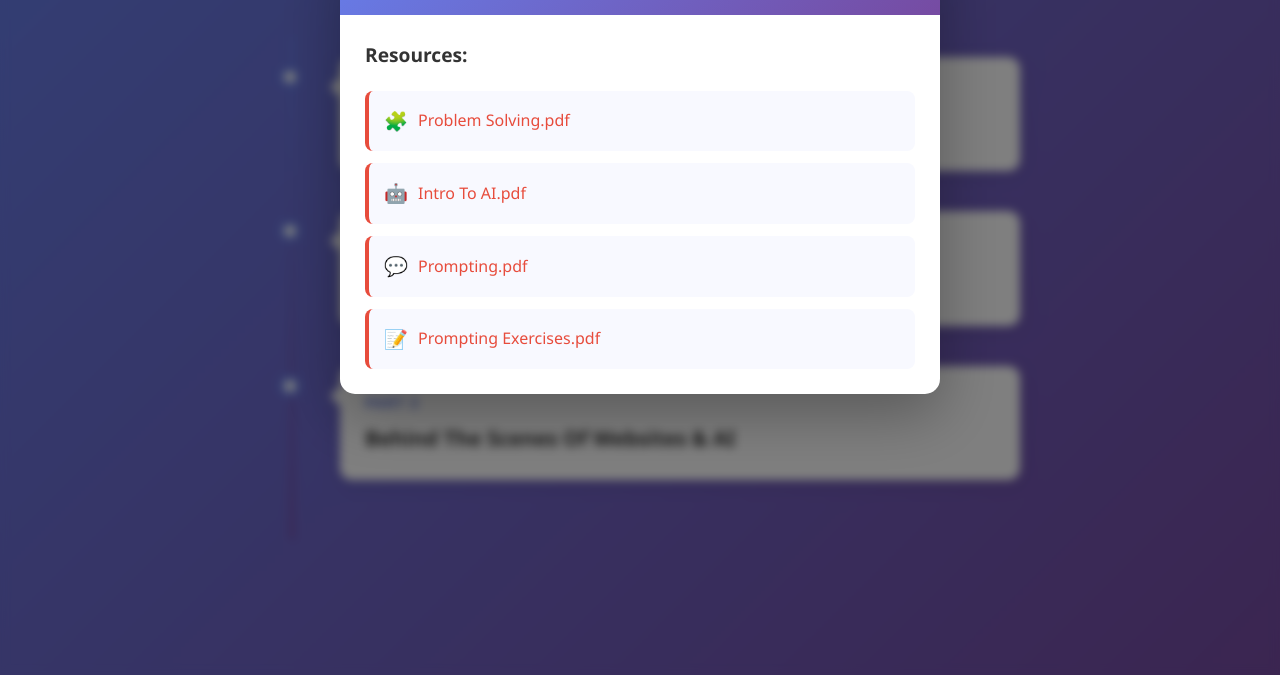
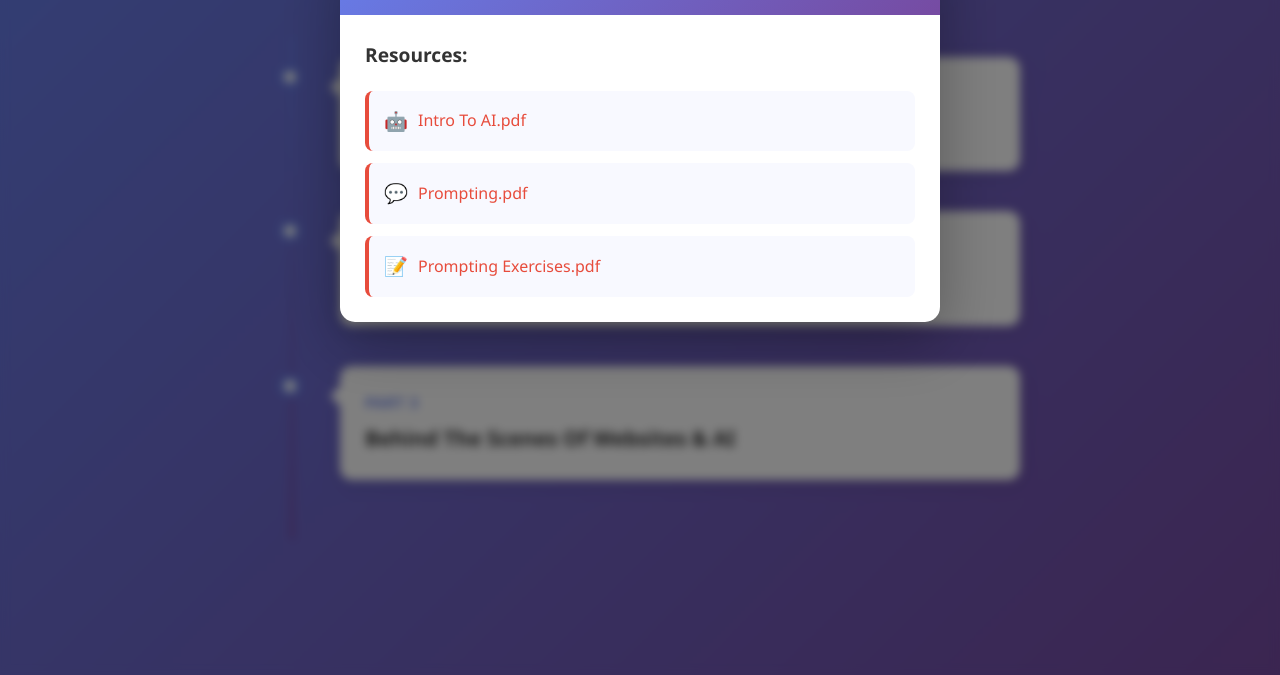
Before and after one commit to HalaAbuShalbak/VCLR, a plain HTML site: page index.html in a window 1280 px wide. Both pictures are taken after a click on the element "Solve It Smartly". Shown: the part 125-800 px from the top of the page. Drawn offline with Linux system fonts and the light colour scheme.

Commit message:
switch part 1 and 2 , fix the card overflow

```diff
--- a/index.html
+++ b/index.html
@@ -15,28 +15,28 @@
       </header>
 
       <div class="timeline">
-        <!-- Week 1 Day 1 -->
+
+
+        <!-- Week 1 Day 2 -->
         <div class="timeline-item">
           <div class="timeline-marker"></div>
           <div class="timeline-content">
             <div class="date">Part 1</div>
+            <h3 class="session-title" data-session="week1-day2-1">
+              Solve It Smartly
+            </h3>
+          </div>
+        </div>
+   <!-- Week 1 Day 1 -->
+        <div class="timeline-item">
+          <div class="timeline-marker"></div>
+          <div class="timeline-content">
+            <div class="date">Part 2</div>
             <h3 class="session-title" data-session="week1-day1-1">
               Think as coder
             </h3>
           </div>
         </div>
-
-        <!-- Week 1 Day 2 -->
-        <div class="timeline-item">
-          <div class="timeline-marker"></div>
-          <div class="timeline-content">
-            <div class="date">Part 2</div>
-            <h3 class="session-title" data-session="week1-day2-1">
-              Solve It Smartly
-            </h3>
-          </div>
-        </div>
-
         <!-- Week 1 Day 3 -->
         <div class="timeline-item">
           <div class="timeline-marker"></div>
--- a/script.js
+++ b/script.js
@@ -33,12 +33,12 @@ const sessionResources = {
   "week1-day2-1": {
     title: "Solve It Smartly",
     resources: [
-      {
-        type: "pdf",
-        name: "Problem Solving.pdf",
-        url: "assets/Problem Solving.pdf",
-        icon: "🧩",
-      },
+      // {
+      //   type: "pdf",
+      //   name: "Problem Solving.pdf",
+      //   url: "assets/Problem Solving.pdf",
+      //   icon: "🧩",
+      // },
       // {
       //   type: "link",
       //   name: "Problem Solving Game - Maze ",
--- a/style.css
+++ b/style.css
@@ -162,9 +162,11 @@ header p {
     border-radius: 15px;
     width: 90%;
     max-width: 600px;
+    max-height: 500px;
     box-shadow: 0 20px 60px rgba(0,0,0,0.3);
     animation: slideIn 0.3s ease;
-    overflow: hidden;
+    overflow-x: hidden;
+    overflow-y: auto;
 }
 
 .modal-header {
```
